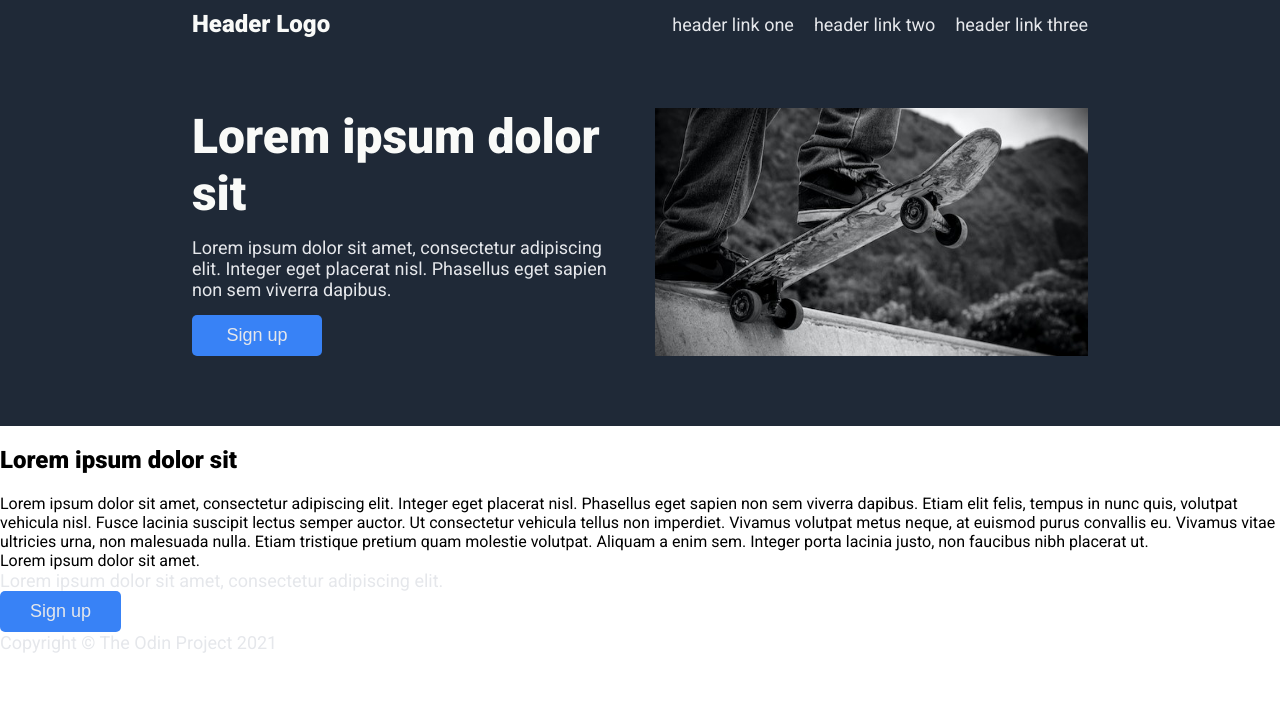
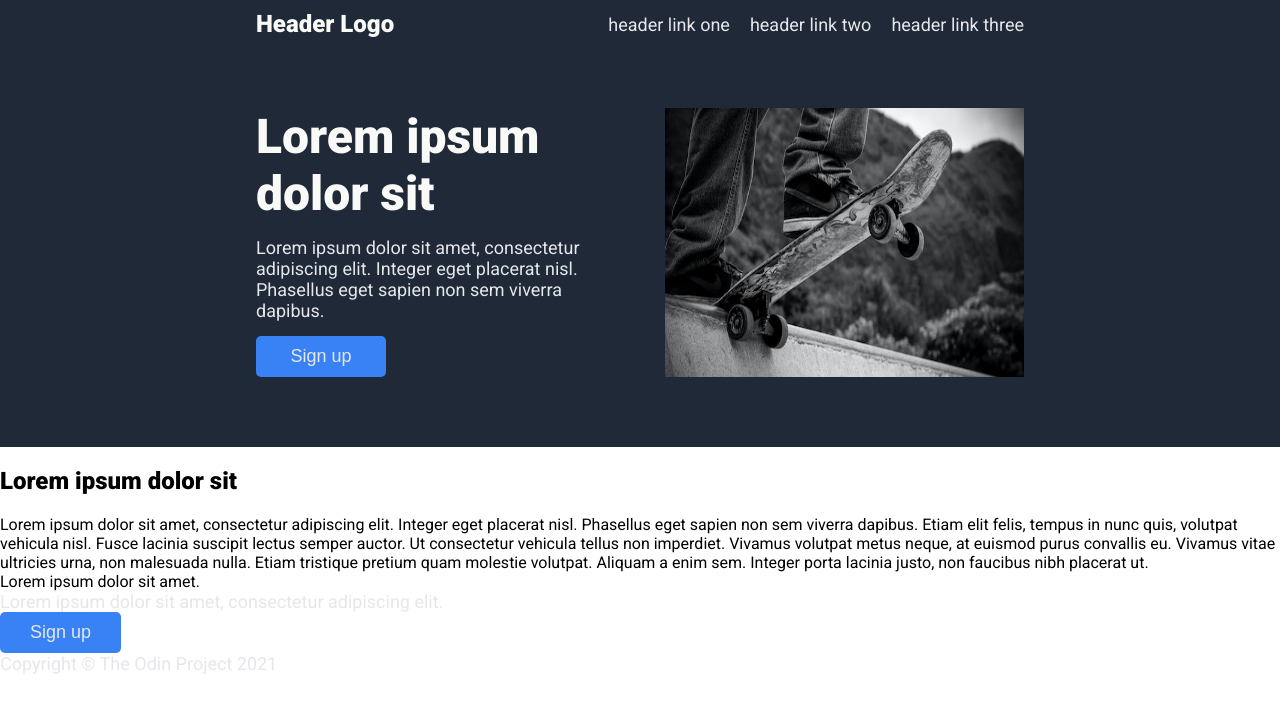
Before and after one commit to V0idberry/odin-landing-page, a plain HTML site: page index.html in a window 1280 px wide. Drawn offline with Linux system fonts and the light colour scheme.

Commit message:
Some changes to gap and justify-content in hero container.

```diff
--- a/styles.css
+++ b/styles.css
@@ -7,7 +7,7 @@ body {
     background-color: #1f2937;
     display: flex;
     flex-direction: column;
-    padding: 0 15vw;
+    padding: 0 20vw;
 }
 
 h1 {
@@ -60,12 +60,13 @@ ul {
     display: flex;
     justify-content: space-between;
     margin: 70px 0;
-    gap: 30px;
+    gap: 50px;
 }
 
 .hero-text {
     display: flex;
     flex-direction: column;
+    justify-content: space-between;
     flex: 1;
     gap: 15px;
 }
```
